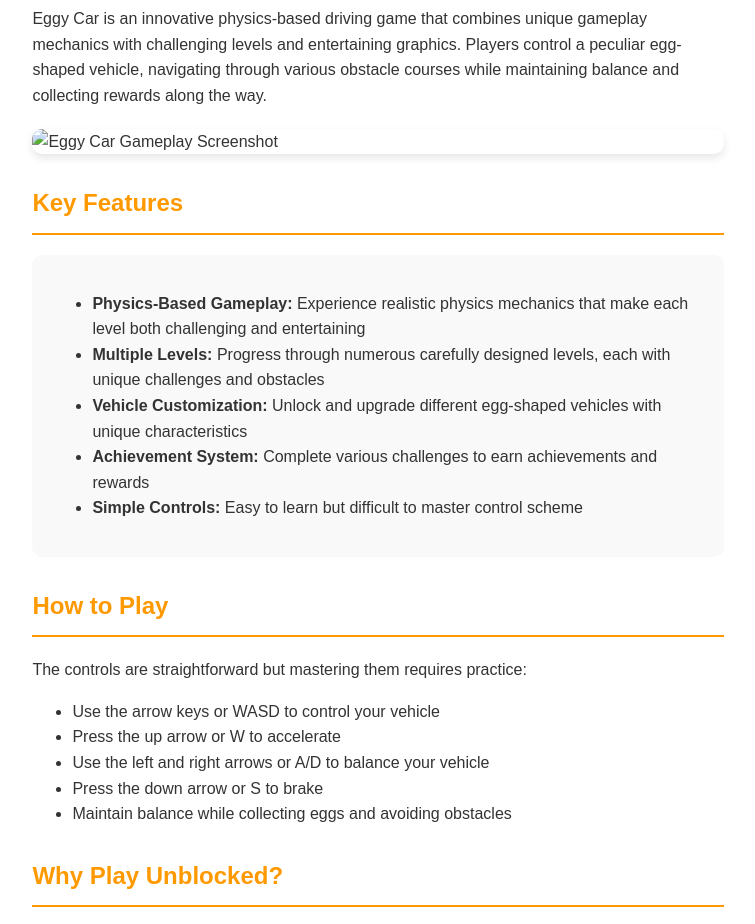
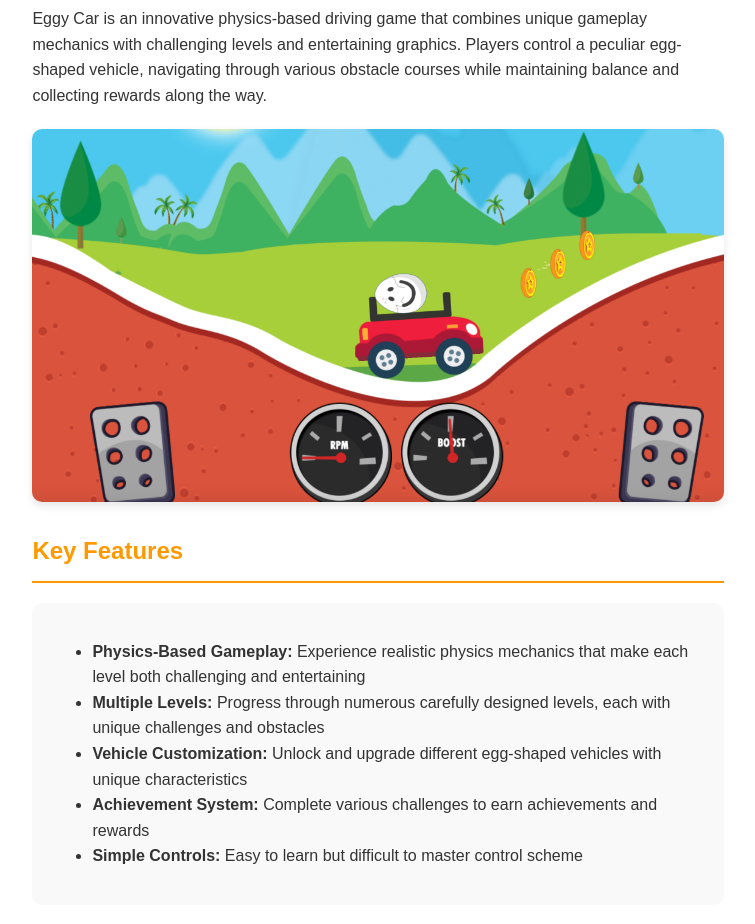
Before and after one commit to unblocked-gaming/eggy-car-unblocked, a plain HTML site: page index.html in a window 1280 px wide. Shown: the part 1080-2004 px from the top of the page, without its empty margins (262-1017 px from the left). Drawn offline with Linux system fonts and the light colour scheme; the site is published under a folder, as on GitHub Pages, so addresses that start at the root find nothing.

Commit message:
Updated image path

```diff
--- a/index.html
+++ b/index.html
@@ -85,7 +85,7 @@
         Eggy Car is an innovative physics-based driving game that combines unique gameplay mechanics with challenging levels and entertaining graphics. Players control a peculiar egg-shaped vehicle, navigating through various obstacle courses while maintaining balance and collecting rewards along the way.
     </p>
 
-    <img src="/eggy-car-game-play.png" alt="Eggy Car Gameplay Screenshot">
+    <img src="eggy-car-game-play.png" alt="Eggy Car Gameplay Screenshot">
 
     <h2>Key Features</h2>
     <div class="game-features">
```
